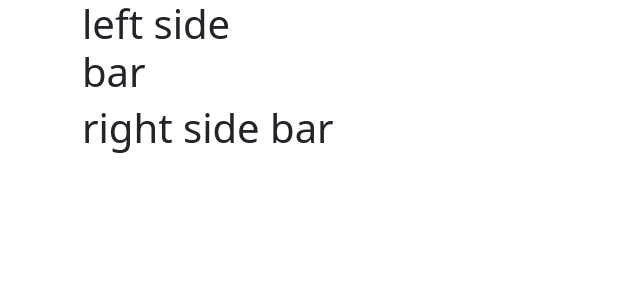
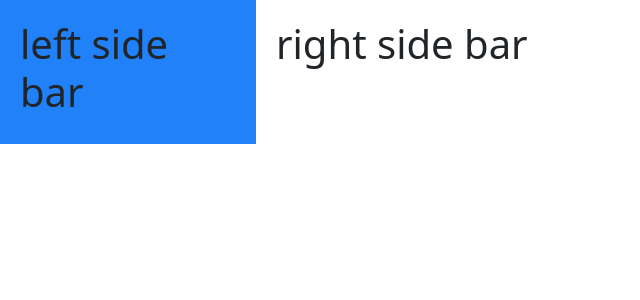
Before and after one commit to Dreezy305/HuntersWall, a Next.js app: page /dashboard in a window 1280 px wide. Shown: the top 300 px of the page, without its empty margins (0-640 px from the left). Built offline with nearby package versions, Linux system fonts and the light colour scheme; no server answers.

Commit message:
dashboard

```diff
--- a/components/dashboard/leftSide.js
+++ b/components/dashboard/leftSide.js
@@ -2,7 +2,7 @@ import React from "react";
 
 function LeftSide() {
   return (
-    <div className="col-lg-2">
+    <div className="leftSideBar">
       <h1>left side bar</h1>
     </div>
   );
--- a/components/dashboard/rightSide.js
+++ b/components/dashboard/rightSide.js
@@ -2,7 +2,7 @@ import React from "react";
 
 function RightSide() {
   return (
-    <div className="col-lg-8">
+    <div className="rightSideBar">
       <h1>right side bar</h1>
     </div>
   );
--- a/pages/dashboard.js
+++ b/pages/dashboard.js
@@ -8,11 +8,9 @@ function Dashboard() {
   console.log(auth);
 
   return (
-    <div className="container">
-      {/* <div className="row"> */}
+    <div className="d-lg-flex">
       <LeftSide />
       <RightSide />
-      {/* </div> */}
     </div>
   );
 }
--- a/styles/globals.scss
+++ b/styles/globals.scss
@@ -530,6 +530,18 @@
   // top: 50px;
 }
 
+.leftSideBar {
+  width: 20vw;
+  background: #2081f9;
+  padding: 20px;
+}
+
+.rightSideBar {
+  width: 80vw;
+  background: #ffffff;
+  padding: 20px;
+}
+
 /** MOBILE RESPONSIVENESS STYLES FOR SMALL SCREENS */
 @media screen and (max-width: 600px) {
   .home {
```
